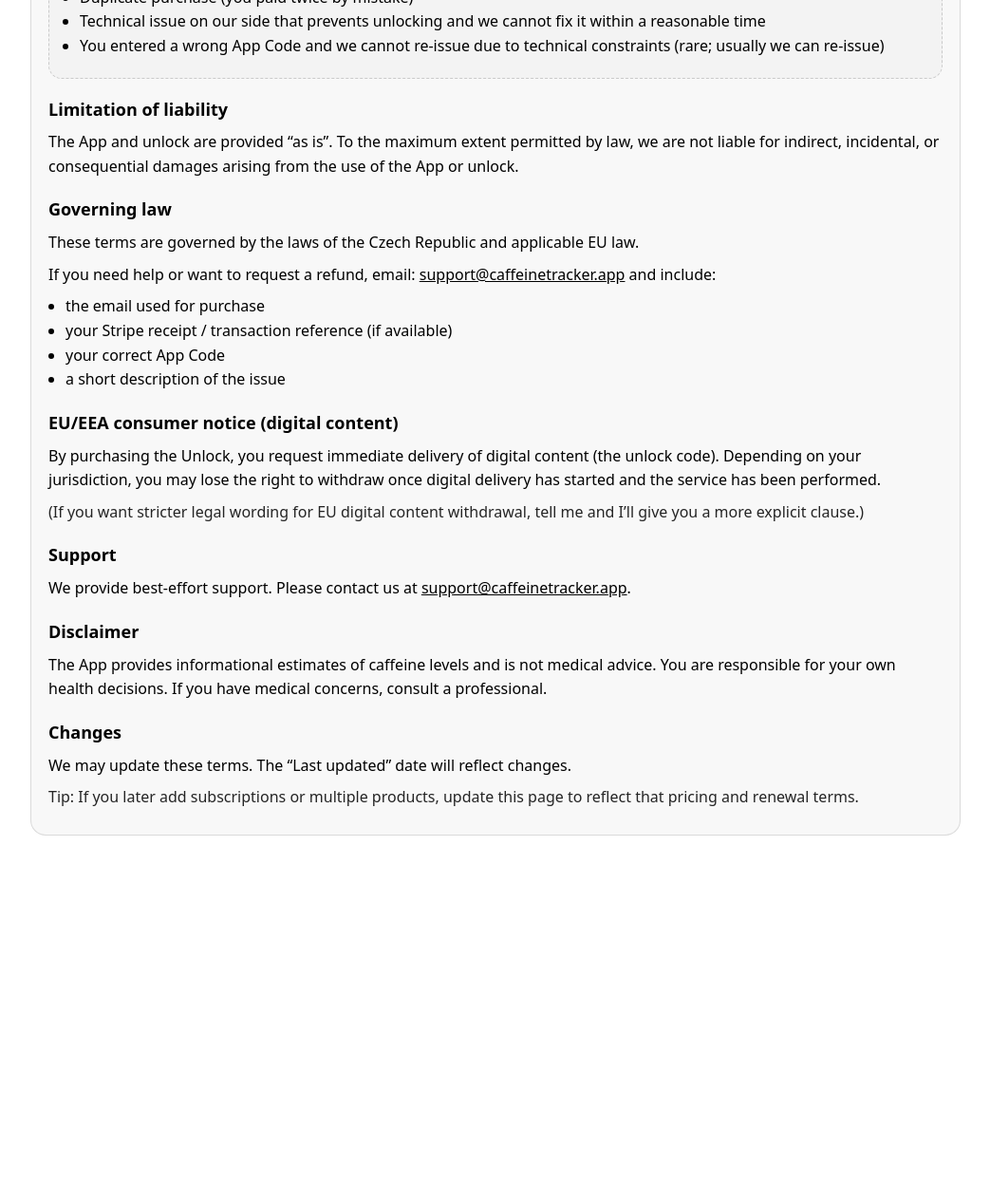
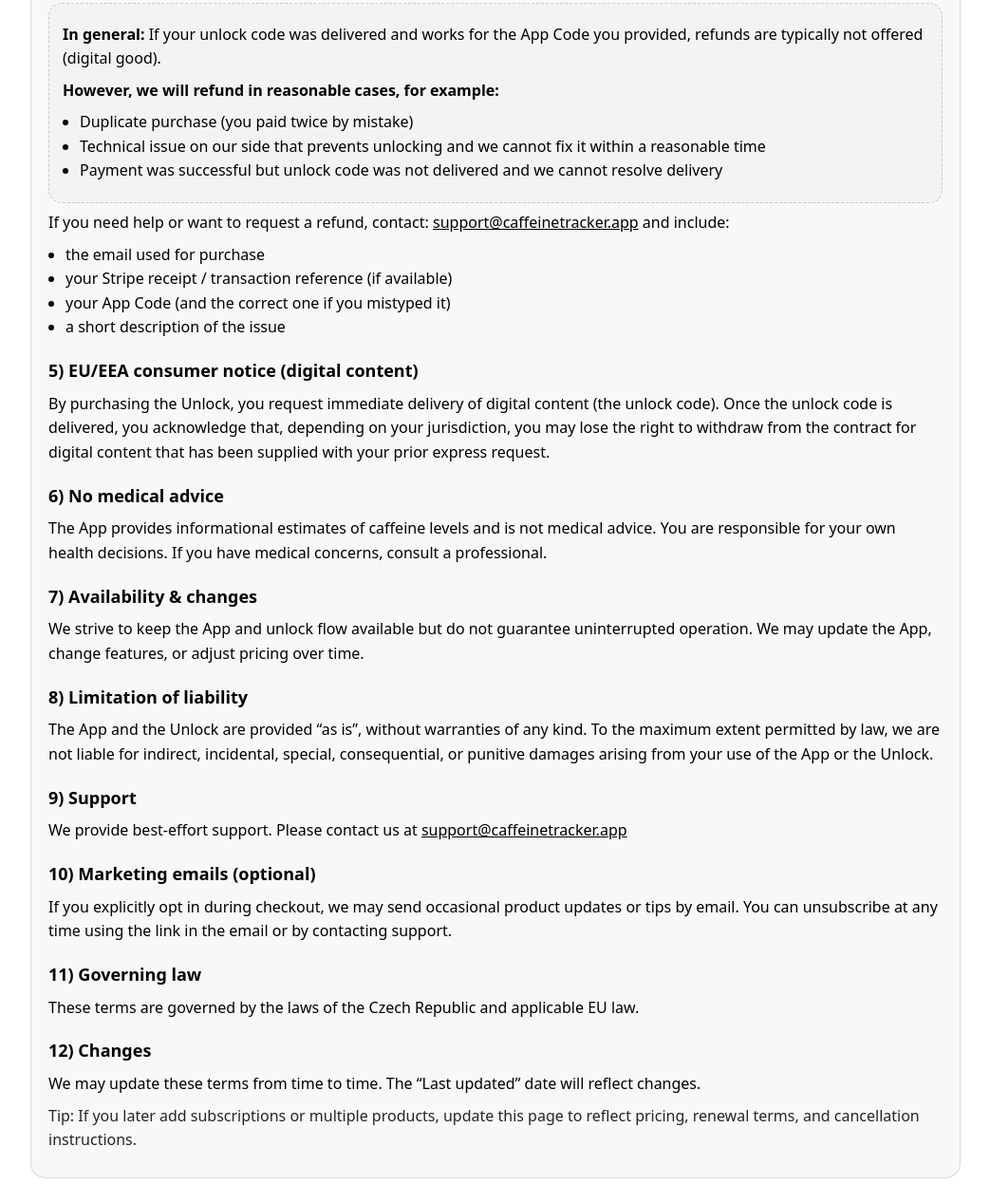
Before and after one commit to obozek/CaffeineTrackerAppWeb, a plain HTML site: page refund.html in a window 1280 px wide. Shown: the part 594-1861 px from the top of the page at 95% size, without its empty margins (118-1161 px from the left). Before the commit the page ends 1500 px from the top, so only its background shows below. Drawn offline with Linux system fonts and the light colour scheme.

Commit message:
Improve refund

```diff
--- a/refund.html
+++ b/refund.html
@@ -32,83 +32,104 @@
 
   <div class="card">
     <h1>Refunds & Terms</h1>
-      <p class="muted"><b>Last updated:</b> January 2, 2026</p>
+    <p class="muted"><b>Last updated:</b> January 14, 2026</p>
 
-      <h2>Product</h2>
+    <h2>1) Product</h2>
     <p>
-        <b>Caffeine Tracker Unlock</b> is a one-time purchase that unlocks premium functionality in the Caffeine Tracker Garmin Connect IQ app.
+      <b>Caffeine Tracker Unlock</b> is a one-time digital purchase that unlocks premium functionality
+      in the Caffeine Tracker Garmin Connect IQ app (“App”).
     </p>
 
-      <h2>How delivery works</h2>
+    <h2>2) How delivery works</h2>
     <ul>
       <li>You purchase via Stripe Checkout / Payment Link.</li>
       <li>During checkout, you provide your <b>App Code</b>.</li>
       <li>After successful payment, we send you an <b>unlock code</b> by email.</li>
     </ul>
 
-      <h2>Refund policy</h2>
+    <h2>3) App Code responsibility</h2>
+    <p>
+      The unlock code is generated based on the <b>App Code</b> you provide. Please double-check it during checkout.
+      If you entered a wrong App Code, contact support — we will typically be able to re-issue the unlock
+      for the correct App Code after verifying the purchase.
+    </p>
+
+    <h2>4) Refund policy</h2>
     <div class="callout">
-        <p><b>In general:</b> If your unlock code was delivered and works for the App Code you provided, refunds are typically not offered (digital good).</p>
+      <p>
+        <b>In general:</b> If your unlock code was delivered and works for the App Code you provided,
+        refunds are typically not offered (digital good).
+      </p>
       <p><b>However, we will refund in reasonable cases, for example:</b></p>
       <ul>
         <li>Duplicate purchase (you paid twice by mistake)</li>
         <li>Technical issue on our side that prevents unlocking and we cannot fix it within a reasonable time</li>
-          <li>You entered a wrong App Code and we cannot re-issue due to technical constraints (rare; usually we can re-issue)</li>
+        <li>Payment was successful but unlock code was not delivered and we cannot resolve delivery</li>
       </ul>
     </div>
 
-      <h2>Limitation of liability</h2>
     <p>
-        The App and unlock are provided “as is”.
-        To the maximum extent permitted by law, we are not liable for indirect,
-        incidental, or consequential damages arising from the use of the App or unlock.
-      </p>
-
-      <h2>Governing law</h2>
-      <p>
-        These terms are governed by the laws of the Czech Republic and applicable EU law.
-      </p>
-
-      <p>
-        If you need help or want to request a refund, email:
-        <a href="mailto:support@caffeinetracker.app">support@caffeinetracker.app</a>
-        and include:
+      If you need help or want to request a refund, contact:
+      <a href="mailto:support@caffeinetracker.app">support@caffeinetracker.app</a> and include:
     </p>
     <ul>
       <li>the email used for purchase</li>
       <li>your Stripe receipt / transaction reference (if available)</li>
-        <li>your correct App Code</li>
+      <li>your App Code (and the correct one if you mistyped it)</li>
       <li>a short description of the issue</li>
     </ul>
 
-      <h2>EU/EEA consumer notice (digital content)</h2>
+    <h2>5) EU/EEA consumer notice (digital content)</h2>
     <p>
       By purchasing the Unlock, you request immediate delivery of digital content (the unlock code).
-        Depending on your jurisdiction, you may lose the right to withdraw once digital delivery has started and the service has been performed.
-      </p>
-      <p class="muted">
-        (If you want stricter legal wording for EU digital content withdrawal, tell me and I’ll give you a more explicit clause.)
+      Once the unlock code is delivered, you acknowledge that, depending on your jurisdiction, you may lose
+      the right to withdraw from the contract for digital content that has been supplied with your prior express request.
     </p>
 
-      <h2>Support</h2>
-      <p>
-        We provide best-effort support. Please contact us at
-        <a href="mailto:support@caffeinetracker.app">support@caffeinetracker.app</a>.
-      </p>
-
-      <h2>Disclaimer</h2>
+    <h2>6) No medical advice</h2>
     <p>
       The App provides informational estimates of caffeine levels and is not medical advice.
       You are responsible for your own health decisions. If you have medical concerns, consult a professional.
     </p>
 
-      <h2>Changes</h2>
+    <h2>7) Availability & changes</h2>
     <p>
-        We may update these terms. The “Last updated” date will reflect changes.
+      We strive to keep the App and unlock flow available but do not guarantee uninterrupted operation.
+      We may update the App, change features, or adjust pricing over time.
+    </p>
+
+    <h2>8) Limitation of liability</h2>
+    <p>
+      The App and the Unlock are provided “as is”, without warranties of any kind.
+      To the maximum extent permitted by law, we are not liable for indirect, incidental, special,
+      consequential, or punitive damages arising from your use of the App or the Unlock.
+    </p>
+
+    <h2>9) Support</h2>
+    <p>
+      We provide best-effort support. Please contact us at
+      <a href="mailto:support@caffeinetracker.app">support@caffeinetracker.app</a>
+    </p>
+
+    <h2>10) Marketing emails (optional)</h2>
+    <p>
+      If you explicitly opt in during checkout, we may send occasional product updates or tips by email.
+      You can unsubscribe at any time using the link in the email or by contacting support.
+    </p>
+
+    <h2>11) Governing law</h2>
+    <p>
+      These terms are governed by the laws of the Czech Republic and applicable EU law.
+    </p>
+
+    <h2>12) Changes</h2>
+    <p>
+      We may update these terms from time to time. The “Last updated” date will reflect changes.
     </p>
 
     <p class="muted">
-        Tip: If you later add subscriptions or multiple products, update this page to reflect that pricing and renewal terms.
+      Tip: If you later add subscriptions or multiple products, update this page to reflect pricing,
+      renewal terms, and cancellation instructions.
     </p>
   </div>
 </div>
```
Lines whose indentation alone changed are shown as unchanged.
